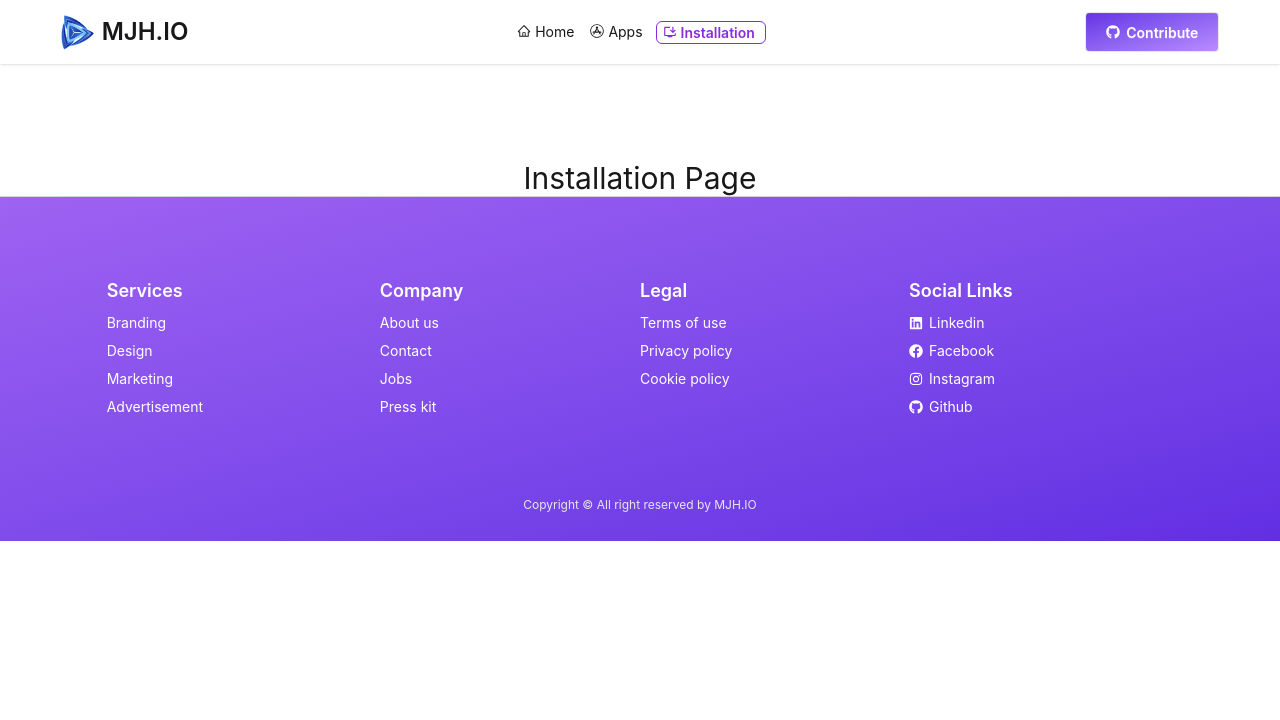
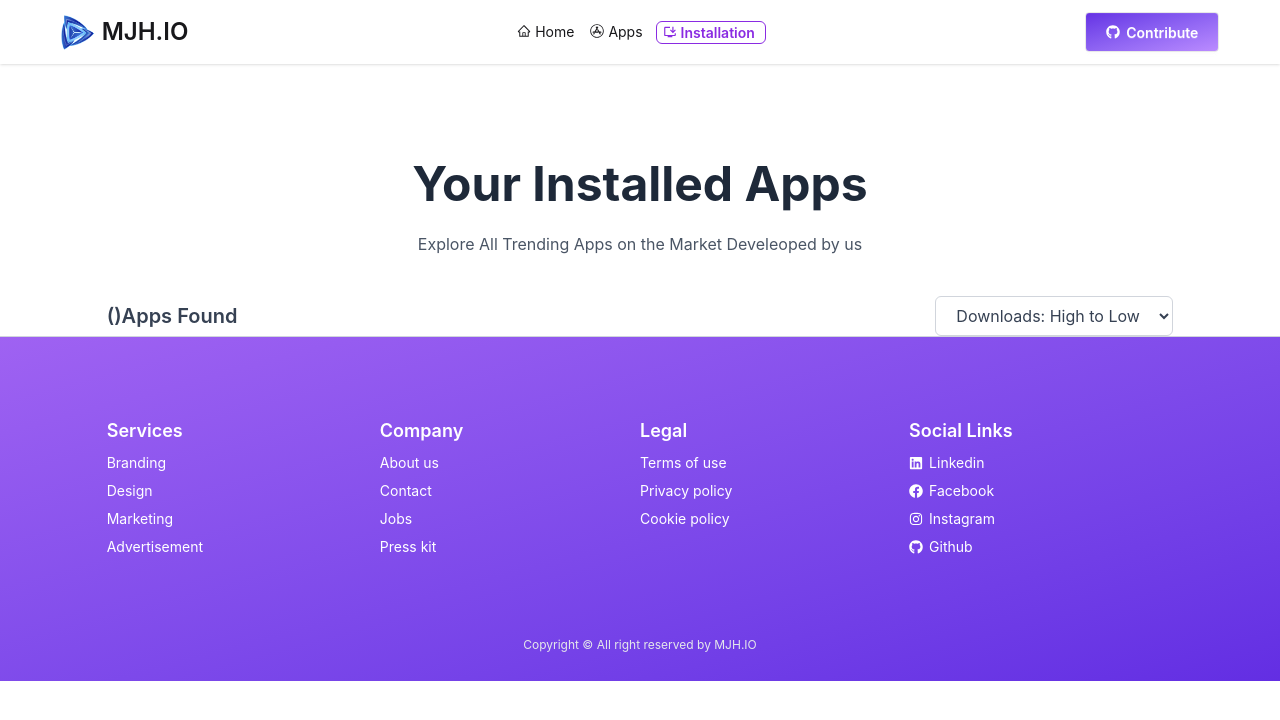
Before and after one commit to mjh-shikder/A-08-mjh.io_Website, a React (Vite) app: page /installation in a window 1280 px wide. Shown: the top 720 px of the page. Built offline with nearby package versions, Linux system fonts and the light colour scheme.

Commit message:
Install page data filtering

```diff
--- a/src/Routes/Routes.jsx
+++ b/src/Routes/Routes.jsx
@@ -25,6 +25,7 @@ export const router = createBrowserRouter([
       },
       {
         path: "/installation",
+        loader: ()=>fetch('/AllApplications.json'),
         Component: Installation,
       },
       {
--- /dev/null
+++ b/src/Utility/addToDb.js
@@ -0,0 +1,31 @@
+const getStoredApp = () => {
+
+    const storedAppSTR = localStorage.getItem("Insatalled");
+
+    if (storedAppSTR) {
+        const storeAppData = JSON.parse(storedAppSTR)
+        return storeAppData;
+    }
+    else {
+        return [];
+    }
+}
+
+const addToStoredDB = (id) => {
+    const storeAppData = getStoredApp();
+
+    if (storeAppData.includes(id)) {
+
+
+     return
+    }
+
+    else {
+        storeAppData.push(id);
+        const data = JSON.stringify(storeAppData);
+        localStorage.setItem("Insatalled", data)
+
+    }
+}
+
+export { addToStoredDB, getStoredApp };
--- /dev/null
+++ b/src/components/InstallCard.jsx
@@ -0,0 +1,19 @@
+import React from "react";
+
+const InstallCard = () => {
+  return (
+    <div>
+      <div>
+        <div>
+          <img src={""} alt="" />
+        </div>
+        <div>
+          <h1>Title</h1>
+          <div></div>
+        </div>
+      </div>
+    </div>
+  );
+};
+
+export default InstallCard;
--- a/src/pages/AppDetails.jsx
+++ b/src/pages/AppDetails.jsx
@@ -5,14 +5,16 @@ import avgRatingIcon from "./../assets/icon-ratings.png";
 import totalReviewIcon from "./../assets/icon-review.png";
 import { BarChart, Bar, ResponsiveContainer, XAxis, YAxis } from "recharts";
 import { ToastContainer, toast } from 'react-toastify';
+import { addToStoredDB } from "../Utility/addToDb";
 
 const AppDetails = () => {
     const [isInsTalled, setIsInsTalled] = useState(false);
 
-    const handleInstall = () => {
+    const handleInstall = (id) => {
 
         setIsInsTalled(true);
 
+      addToStoredDB(id)
 
 
         toast.success('App Successfully Installed!', {
@@ -23,6 +25,7 @@ const AppDetails = () => {
             pauseOnHover: true,
             draggable: true,
         });
+
     }
 
   const { id } = useParams();
@@ -116,7 +119,7 @@ const AppDetails = () => {
               </h1>
             </div>
           </div>
-          <button onClick={handleInstall}  className={`btn bg-[#00cf8d] text-white px-6 ${isInsTalled ? 'opacity-70 cursor-not-allowed ' : ''} `}>
+          <button onClick={()=>handleInstall(id)}  className={`btn bg-[#00cf8d] text-white px-6 ${isInsTalled ? 'opacity-70 cursor-not-allowed ' : ''} `}>
             {isInsTalled ? 'Installed' : `Install Now (${size}MB)`}
                   </button>
                   <ToastContainer />
--- a/src/pages/Apps.jsx
+++ b/src/pages/Apps.jsx
@@ -38,6 +38,8 @@ const Apps = () => {
   const handleSortChange = e => {
     setSortOptions(e.target.value);
 
+
+
   }
 
   return (
@@ -50,19 +52,21 @@ const Apps = () => {
       </p>
 
       <div className="flex justify-between w-10/12 mx-auto my-7 items-center ">
+        <div className="flex items-center gap-5 ">
+
 
         <h1 className="text-xl font-semibold text-gray-700 ">({filteredApps.length})Apps Found</h1>
 
          <select
             value={sortOption}
             onChange={handleSortChange}
-            className="border border-gray-300 rounded-md px-3 py-2 text-gray-700 focus:outline-none focus:ring-2 focus:ring-blue-500"
+            className="border border-gray-300 rounded-md px-4 py-2 text-gray-700 focus:outline-none focus:ring-2 focus:ring-blue-500"
           >
             <option value="High-Low">Downloads: High to Low</option>
             <option value="Low-High">Downloads: Low to High</option>
           </select>
-
-        <label className="input">
+</div>
+        <label className="input rounded-md">
           <svg
             className="h-[1em] opacity-50"
             xmlns="http://www.w3.org/2000/svg"
--- a/src/pages/Installation.jsx
+++ b/src/pages/Installation.jsx
@@ -1,11 +1,56 @@
-import React from 'react';
+import React, { useEffect, useState } from "react";
+import { useLoaderData } from "react-router";
+import { getStoredApp } from "../Utility/addToDb";
+import InstallCard from "../components/InstallCard";
 
 const Installation = () => {
-    return (
-        <div>
-            <h1 className='text-3xl text-center mt-24'>Installation Page</h1>
-        </div>
+
+    const [installedList, setIsInsTalledList] = useState([])
+  const allApps = useLoaderData();
+
+  useEffect(() => {
+    const storedBookData = getStoredApp();
+    const convertedToString = storedBookData.map((id) => parseInt(id));
+
+    const installedList = allApps.filter((app) =>
+      convertedToString.includes(app.id)
     );
+
+    setIsInsTalledList(installedList);
+  }, []);
+
+  return (
+    <div className="w-10/12 mx-auto ">
+      <h1 className="text-5xl font-bold text-gray-800 text-center pt-24 mb-6">
+        Your Installed Apps
+      </h1>
+      <p className="text-center text-gray-600 mb-10 md:px-0 px-3">
+        Explore All Trending Apps on the Market Develeoped by us
+      </p>
+
+      <div className="flex items-center justify-between gap-5 ">
+        <h1 className="text-xl font-semibold text-gray-700 ">
+          ({``})Apps Found
+        </h1>
+
+        <select
+          value={``}
+          onChange={``}
+          className="border border-gray-300 rounded-md px-4 py-2 text-gray-700 focus:outline-none focus:ring-2 focus:ring-blue-500"
+        >
+          <option value="High-Low">Downloads: High to Low</option>
+          <option value="Low-High">Downloads: Low to High</option>
+        </select>
+      </div>
+      {/* installed cards */}
+
+          <div>
+              {
+                  installedList.map(app=><InstallCard app={app} key={app.id}></InstallCard>)
+              }
+      </div>
+    </div>
+  );
 };
 
 export default Installation;
```
